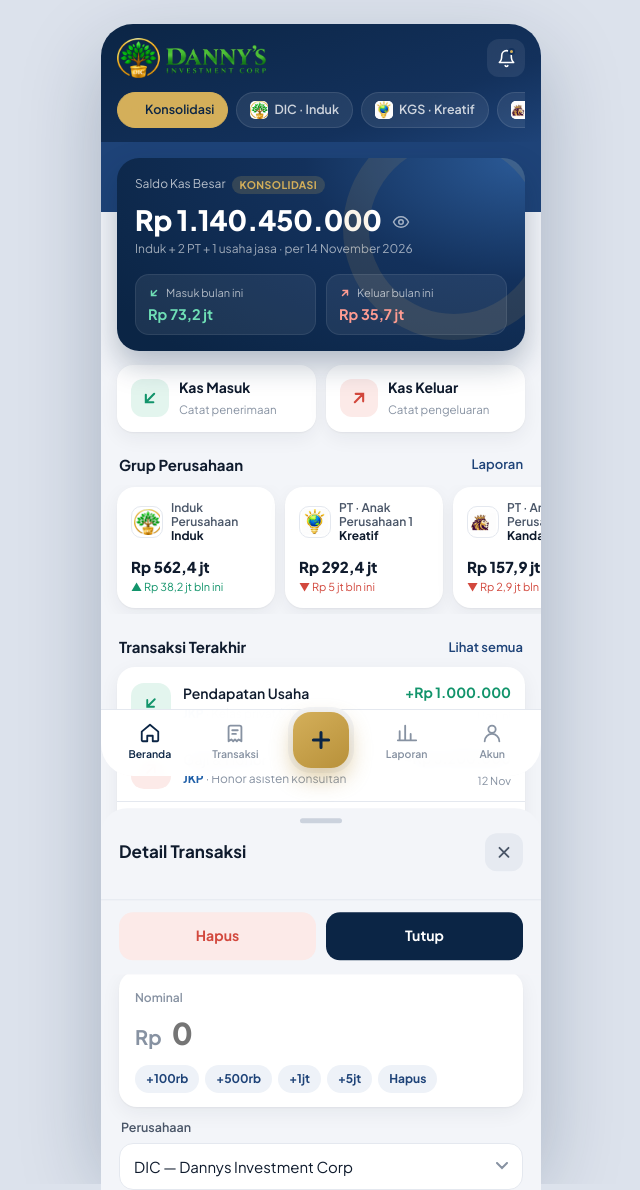
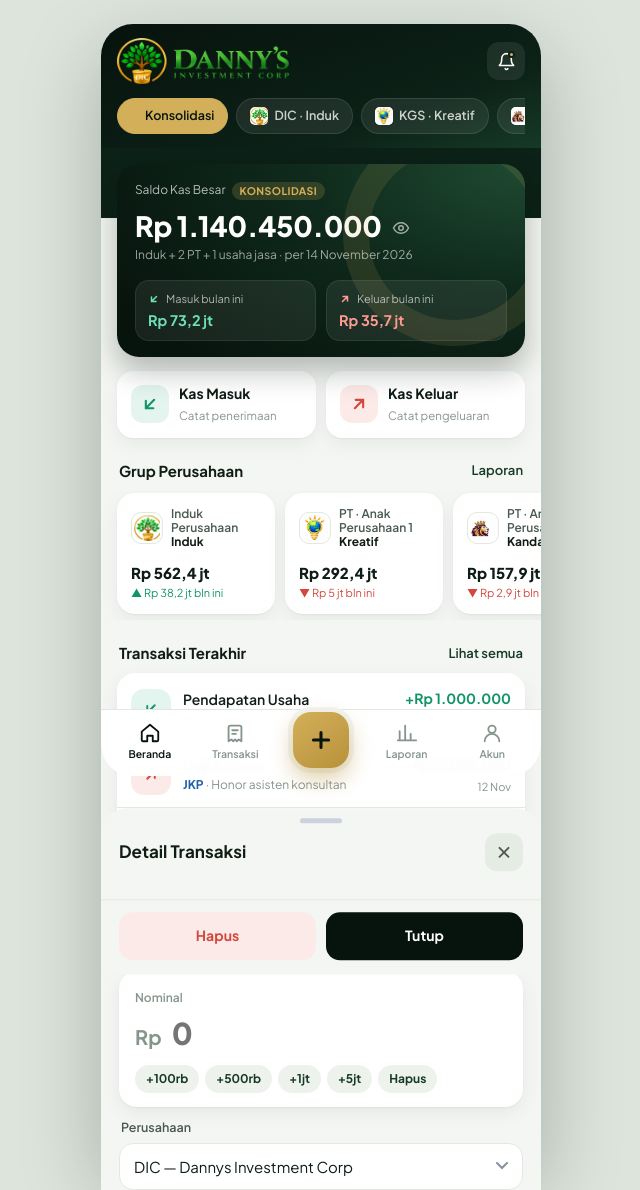
Before and after one commit to sigitsae/dannymamesah, a plain HTML site: page investment_corp.html in a window 1280 px wide. Shown: the whole page, without its empty margins (319-959 px from the left). Drawn offline with Linux system fonts and the light colour scheme.

Commit message:
Retheme investment_corp to dark green and gold to match DIC logo
Co-Authored-By: Claude Opus 5.5 <noreply@anthropic.com>

```diff
--- a/investment_corp.html
+++ b/investment_corp.html
@@ -3,7 +3,7 @@
 <head>
 <meta charset="UTF-8">
 <meta name="viewport" content="width=device-width, initial-scale=1, viewport-fit=cover">
-<meta name="theme-color" content="#0B2545">
+<meta name="theme-color" content="#07130D">
 <meta name="apple-mobile-web-app-capable" content="yes">
 <meta name="apple-mobile-web-app-status-bar-style" content="black-translucent">
 <title>Kas Besar · Dannys Investment Corp</title>
@@ -13,21 +13,21 @@
 <link href="https://fonts.googleapis.com/css2?family=Plus+Jakarta+Sans:wght@400;500;600;700;800&display=swap" rel="stylesheet">
 <style>
   :root{
-    --navy:#0B2545; --navy-2:#13315C; --navy-3:#1E4378;
+    --navy:#07130D; --navy-2:#0C2117; --navy-3:#163A27;
     --gold:#D4AF5A; --gold-2:#B8913A; --gold-soft:#F6EFDD;
-    --bg:#F3F5F9; --card:#FFFFFF; --ink:#0F1B2D; --ink-2:#4A5668; --ink-3:#8792A2;
-    --line:#E4E8EF;
+    --bg:#F3F6F2; --card:#FFFFFF; --ink:#0F1D15; --ink-2:#4A5A50; --ink-3:#86958B;
+    --line:#E2E8E1;
     --in:#12946B; --in-soft:#E3F5EE;
     --out:#D2483D; --out-soft:#FCEAE8;
     --radius:18px;
-    --shadow:0 1px 2px rgba(15,27,45,.05), 0 6px 20px rgba(15,27,45,.06);
+    --shadow:0 1px 2px rgba(15,29,21,.05), 0 6px 20px rgba(15,29,21,.06);
     --safe-b:env(safe-area-inset-bottom, 0px);
   }
   *{box-sizing:border-box;-webkit-tap-highlight-color:transparent}
   html,body{margin:0;padding:0}
   body{
     font-family:"Plus Jakarta Sans",system-ui,-apple-system,"Segoe UI",Roboto,sans-serif;
-    background:#DCE2EC; color:var(--ink); font-size:15px; line-height:1.4;
+    background:#DCE4DC; color:var(--ink); font-size:15px; line-height:1.4;
     -webkit-font-smoothing:antialiased;
   }
   button,input,select,textarea{font:inherit;color:inherit}
@@ -40,7 +40,7 @@
   }
   @media (min-width:600px){
     body{padding:24px 0}
-    .app{min-height:calc(100vh - 48px); border-radius:32px; box-shadow:0 30px 80px rgba(11,37,69,.25); overflow:hidden}
+    .app{min-height:calc(100vh - 48px); border-radius:32px; box-shadow:0 30px 80px rgba(7,19,13,.25); overflow:hidden}
   }
 
   /* ---------- Header ---------- */
@@ -50,7 +50,7 @@
   }
   .brand-row{display:flex;align-items:center;gap:10px}
   .logo-mark{width:40px;height:40px;flex:none}
-  .brand-logo{height:40px;width:auto;display:block;flex:none}
+  .brand-logo{height:46px;width:auto;display:block;flex:none}
   .wordmark{display:flex;flex-direction:column;line-height:1}
   .wordmark b{font-weight:800;letter-spacing:.16em;font-size:15px}
   .wordmark span{font-size:9.5px;letter-spacing:.28em;color:var(--gold);font-weight:700;margin-top:4px}
@@ -81,11 +81,11 @@
 
   /* ---------- Balance ---------- */
   .hero-bg{background:linear-gradient(180deg,var(--navy-3) 0,var(--navy-3) 0) ;margin:0 -16px;padding:0 16px;
-    background:linear-gradient(180deg,#1E4378 0 70px,transparent 70px)}
+    background:linear-gradient(180deg,#0C2117 0 70px,transparent 70px)}
   .balance{
     position:relative;overflow:hidden;border-radius:22px;padding:18px 18px 16px;color:#fff;
-    background:radial-gradient(120% 140% at 100% 0%,#2B5A97 0%,#13315C 45%,#0B2545 100%);
-    box-shadow:0 14px 30px rgba(11,37,69,.28);
+    background:radial-gradient(120% 140% at 100% 0%,#1F4A31 0%,#0F2A1C 45%,#07130D 100%);
+    box-shadow:0 14px 30px rgba(7,19,13,.28);
   }
   .balance::after{content:"";position:absolute;right:-40px;top:-40px;width:170px;height:170px;border-radius:50%;
     border:26px solid rgba(212,175,90,.12)}
@@ -145,9 +145,9 @@
   .toolbar{display:flex;gap:8px;margin-top:16px}
   .search{flex:1;display:flex;align-items:center;gap:8px;background:var(--card);border-radius:14px;padding:0 12px;box-shadow:var(--shadow);height:44px;color:var(--ink-3)}
   .search input{border:0;outline:0;background:none;flex:1;min-width:0;color:var(--ink)}
-  .seg{display:grid;grid-template-columns:repeat(3,1fr);background:#E6EAF1;border-radius:13px;padding:4px;margin-top:12px}
+  .seg{display:grid;grid-template-columns:repeat(3,1fr);background:#E5ECE4;border-radius:13px;padding:4px;margin-top:12px}
   .seg button{padding:8px 0;border-radius:10px;font-size:13px;font-weight:600;color:var(--ink-2)}
-  .seg button.active{background:#fff;color:var(--navy);box-shadow:0 1px 4px rgba(15,27,45,.1)}
+  .seg button.active{background:#fff;color:var(--navy);box-shadow:0 1px 4px rgba(15,29,21,.1)}
   .sum-strip{display:grid;grid-template-columns:1fr 1fr 1fr;gap:8px;margin-top:12px}
   .sum-strip div{background:var(--card);border-radius:14px;padding:10px;box-shadow:var(--shadow)}
   .sum-strip small{font-size:10.5px;color:var(--ink-3);font-weight:600;text-transform:uppercase;letter-spacing:.05em}
@@ -194,7 +194,7 @@
   .btn.block{width:100%}
 
   /* ---------- Account / Logo ---------- */
-  .logo-show{padding:26px 18px 20px;text-align:center;background:linear-gradient(160deg,var(--navy),var(--navy-3));color:#fff;border-radius:22px;margin-top:16px;position:relative;overflow:hidden}
+  .logo-show{padding:26px 18px 20px;text-align:center;background:radial-gradient(120% 120% at 50% 0%,#0F2A1C 0%,#050D09 70%);border:1px solid rgba(212,175,90,.25);color:#fff;border-radius:22px;margin-top:16px;position:relative;overflow:hidden}
   .logo-show::before{content:"";position:absolute;inset:auto -60px -90px auto;width:220px;height:220px;border-radius:50%;border:30px solid rgba(212,175,90,.1)}
   .logo-show .big-logo{width:100%;max-width:330px;height:auto;margin:0 auto;display:block;position:relative;filter:drop-shadow(0 8px 18px rgba(0,0,0,.35))}
   .logo-show .big{width:84px;height:84px;margin:0 auto 14px;display:block;filter:drop-shadow(0 10px 20px rgba(0,0,0,.25))}
@@ -207,7 +207,7 @@
   .variants p{grid-column:1/-1;margin:2px 4px 0;font-size:11.5px;color:var(--ink-3)}
   .menu .item{display:flex;align-items:center;gap:12px;padding:14px;width:100%;text-align:left}
   .menu .item + .item{border-top:1px solid var(--line)}
-  .menu .item .ic{width:36px;height:36px;border-radius:11px;background:#EEF2F8;color:var(--navy-3);display:grid;place-items:center;flex:none}
+  .menu .item .ic{width:36px;height:36px;border-radius:11px;background:#EDF3EC;color:var(--navy-3);display:grid;place-items:center;flex:none}
   .menu .item .mid{flex:1}
   .menu .item b{font-size:14px;font-weight:600;display:block}
   .menu .item small{font-size:12px;color:var(--ink-3)}
@@ -243,7 +243,7 @@
   .sheet .sh-head h3{margin:0;font-size:17px}
   .sheet .sh-body{overflow-y:auto;padding:0 18px 18px}
   .sheet .sh-foot{padding:12px 18px calc(14px + var(--safe-b));border-top:1px solid var(--line);background:var(--bg)}
-  .type-toggle{display:grid;grid-template-columns:1fr 1fr;gap:8px;background:#E6EAF1;padding:4px;border-radius:14px}
+  .type-toggle{display:grid;grid-template-columns:1fr 1fr;gap:8px;background:#E5ECE4;padding:4px;border-radius:14px}
   .type-toggle button{padding:11px 0;border-radius:11px;font-weight:700;font-size:14px;color:var(--ink-2);display:flex;align-items:center;justify-content:center;gap:6px}
   .type-toggle button.on-in{background:var(--in);color:#fff}
   .type-toggle button.on-out{background:var(--out);color:#fff}
@@ -253,7 +253,7 @@
   .amount-box .in-wrap span{font-size:20px;font-weight:700;color:var(--ink-3)}
   .amount-box input{border:0;outline:0;background:none;font-size:30px;font-weight:800;width:100%;min-width:0;letter-spacing:-.01em}
   .quick{display:flex;gap:6px;flex-wrap:wrap;margin-top:10px}
-  .quick button{padding:6px 11px;border-radius:999px;background:#EEF2F8;color:var(--navy-3);font-size:12px;font-weight:700}
+  .quick button{padding:6px 11px;border-radius:999px;background:#EDF3EC;color:var(--navy-3);font-size:12px;font-weight:700}
   .field{margin-top:12px}
   .field > label{display:block;font-size:12.5px;font-weight:600;color:var(--ink-2);margin:0 2px 6px}
   .field input,.field select,.field textarea{
@@ -267,7 +267,7 @@
   .cats{display:flex;flex-wrap:wrap;gap:7px}
   .cats button{padding:8px 12px;border-radius:12px;background:var(--card);border:1.5px solid var(--line);font-size:12.5px;font-weight:600;color:var(--ink-2)}
   .cats button.sel{border-color:var(--navy);background:var(--navy);color:#fff}
-  .upload{display:flex;align-items:center;gap:12px;border:1.5px dashed #C5CDD9;border-radius:14px;padding:12px 14px;background:var(--card);color:var(--ink-3);font-size:13px;width:100%;text-align:left}
+  .upload{display:flex;align-items:center;gap:12px;border:1.5px dashed #C3CFC5;border-radius:14px;padding:12px 14px;background:var(--card);color:var(--ink-3);font-size:13px;width:100%;text-align:left}
   .upload b{color:var(--navy-3)}
   .err{color:var(--out);font-size:12px;margin:6px 2px 0;display:none}
   .err.show{display:block}
@@ -292,7 +292,7 @@
 <svg width="0" height="0" style="position:absolute" aria-hidden="true">
   <defs>
     <linearGradient id="lg-bg" x1="0" y1="0" x2="1" y2="1">
-      <stop offset="0" stop-color="#1E4378"/><stop offset="1" stop-color="#0B2545"/>
+      <stop offset="0" stop-color="#163A27"/><stop offset="1" stop-color="#07130D"/>
     </linearGradient>
     <linearGradient id="lg-gold" x1="0" y1="0" x2="0" y2="1">
       <stop offset="0" stop-color="#EBCB7E"/><stop offset="1" stop-color="#B8913A"/>
@@ -481,7 +481,7 @@
   <div class="grab"></div>
   <div class="sh-head">
     <h3 id="form-title">Catat Transaksi Kas</h3>
-    <button class="icon-btn" style="background:#E6EAF1;color:var(--ink-2)" onclick="closeSheets()" aria-label="Tutup">
+    <button class="icon-btn" style="background:#E5ECE4;color:var(--ink-2)" onclick="closeSheets()" aria-label="Tutup">
       <svg width="18" height="18" viewBox="0 0 24 24" fill="none" stroke="currentColor" stroke-width="2.5" stroke-linecap="round"><path d="M18 6 6 18M6 6l12 12"/></svg></button>
   </div>
   <div class="sh-body">
@@ -546,7 +546,7 @@
   <div class="grab"></div>
   <div class="sh-head">
     <h3>Detail Transaksi</h3>
-    <button class="icon-btn" style="background:#E6EAF1;color:var(--ink-2)" onclick="closeSheets()" aria-label="Tutup">
+    <button class="icon-btn" style="background:#E5ECE4;color:var(--ink-2)" onclick="closeSheets()" aria-label="Tutup">
       <svg width="18" height="18" viewBox="0 0 24 24" fill="none" stroke="currentColor" stroke-width="2.5" stroke-linecap="round"><path d="M18 6 6 18M6 6l12 12"/></svg></button>
   </div>
   <div class="sh-body" id="detail-body"></div>
@@ -563,7 +563,7 @@
 <script>
 /* ================= DATA ================= */
 const COMPANIES = [
-  { id:'induk', code:'DIC', name:'Dannys Investment Corp',   short:'Induk',     icon:'assets/img/dic-icon.png', logo:'assets/img/dic-logo.png', role:'Induk Perusahaan',          biz:'Holding · pengelola investasi grup', color:'#0B2545', open:500000000 },
+  { id:'induk', code:'DIC', name:'Dannys Investment Corp',   short:'Induk',     icon:'assets/img/dic-icon.png', logo:'assets/img/dic-logo.png', role:'Induk Perusahaan',          biz:'Holding · pengelola investasi grup', color:'#2E8B3E', open:500000000 },
   { id:'a',     code:'KGS', name:'PT Kreatif Global Studio', short:'Kreatif',   role:'PT · Anak Perusahaan 1',     biz:'Studio kreatif, desain & produksi video', icon:'assets/img/kgs-icon.png', logo:'assets/img/kgs-logo.png', color:'#D99A1E', open:120000000 },
   { id:'b',     code:'KKS', name:'PT Koleksi Kandang Sultan', short:'Kandang', role:'PT · Anak Perusahaan 2',     biz:'Koleksi & perawatan hewan premium',   icon:'assets/img/kks-icon.png', logo:'assets/img/kks-logo.png', color:'#5B2A86', open: 85000000 },
   { id:'c',     code:'JKP', name:'Jasa Konsultan Pribadi',   short:'Konsultan', role:'Jasa · Usaha Perorangan',    biz:'Konsultasi bisnis & pendampingan pribadi', icon:'assets/img/jkp-icon.png', logo:'assets/img/jkp-logo.png', color:'#1F5FA8', open: 40000000 },
@@ -810,7 +810,7 @@ function renderReport(){
 function renderOrg(){
   document.getElementById('org').innerHTML = COMPANIES.map((c,i) =>
     `<div class="co-row" style="${i>0?'padding-left:30px':''}">
-      ${i>0?'<svg width="14" height="14" viewBox="0 0 24 24" fill="none" stroke="#C5CDD9" stroke-width="2" style="margin-left:-6px"><path d="M4 2v12h16"/></svg>':''}
+      ${i>0?'<svg width="14" height="14" viewBox="0 0 24 24" fill="none" stroke="#C3CFC5" stroke-width="2" style="margin-left:-6px"><path d="M4 2v12h16"/></svg>':''}
       ${badge(c)}
       <div class="mid"><div class="nm">${c.name}</div><div class="meta">${c.role} · ${c.biz}</div></div></div>`).join('');
   const units = COMPANIES.filter(c => c.logo && c.id !== 'induk');
```
